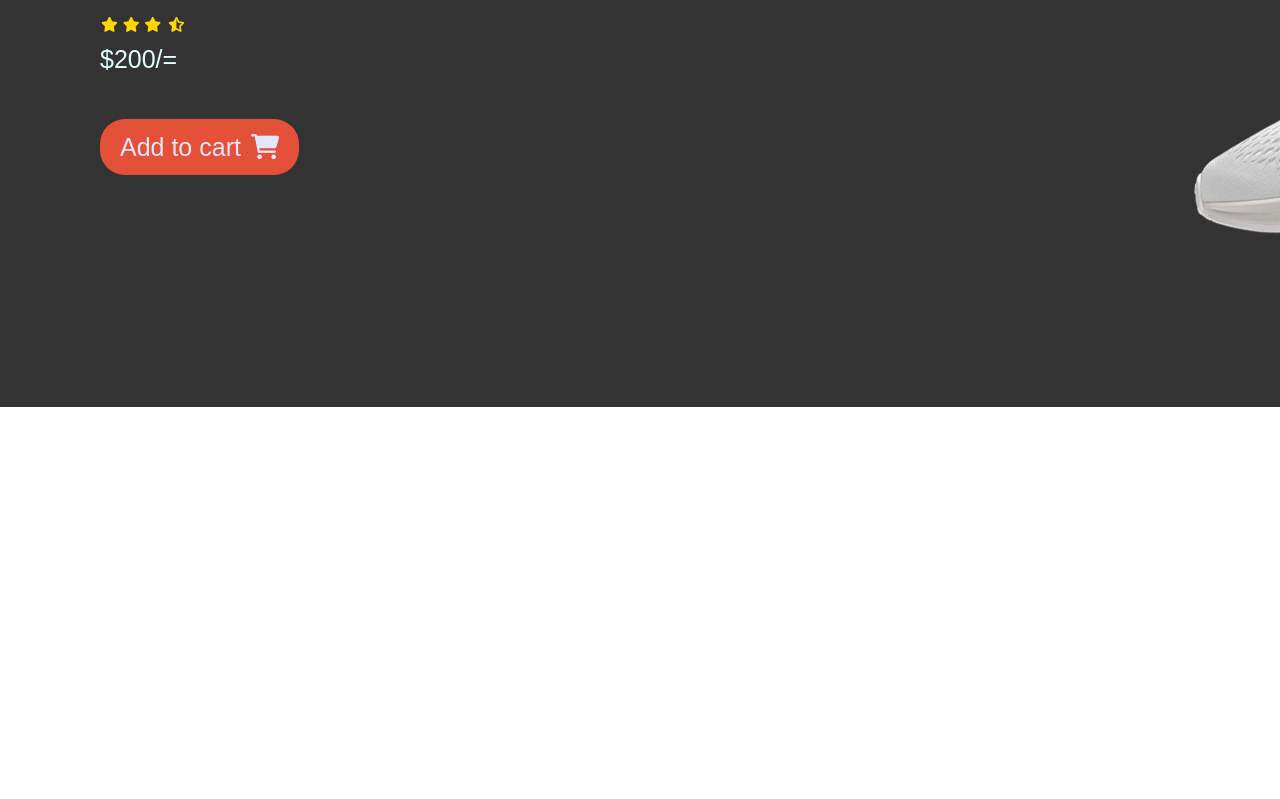
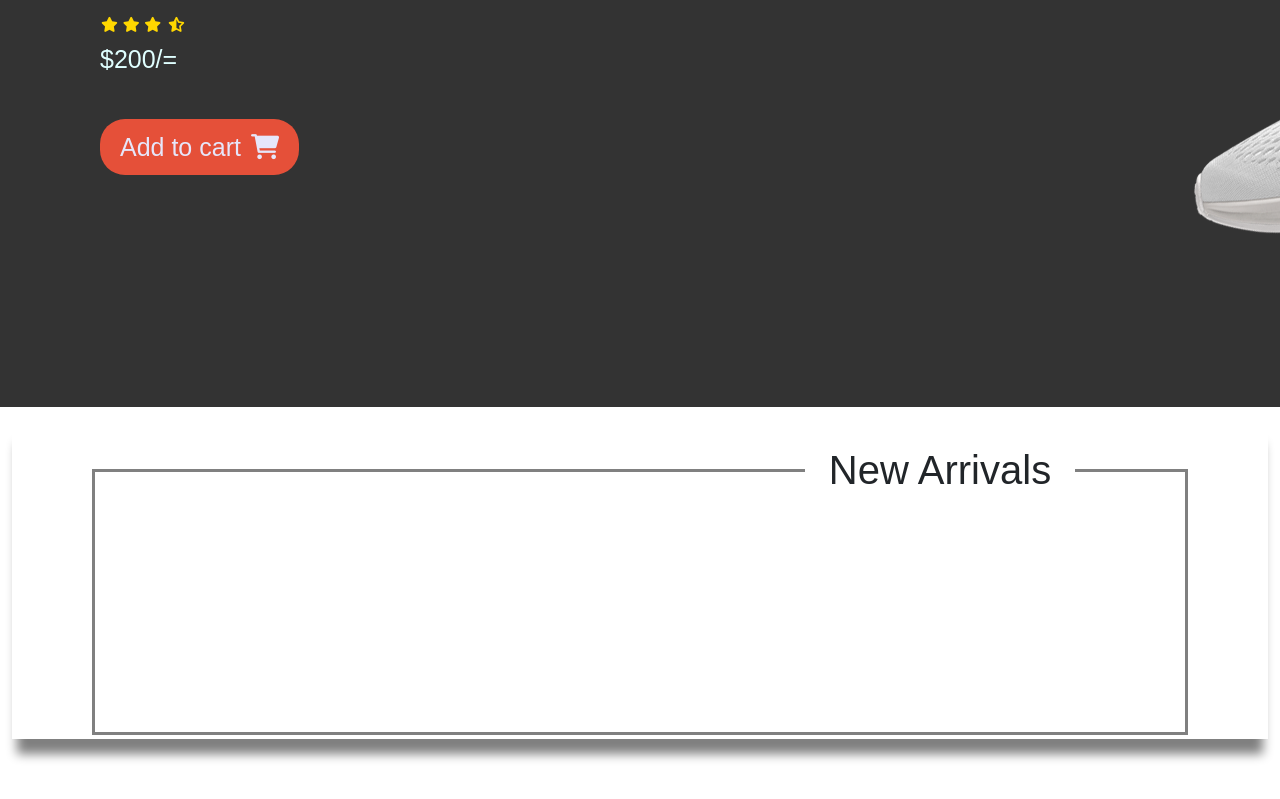
Before and after one commit to himal999/E-Commerce-Web, a plain HTML site: page index.html in a window 1280 px wide. Shown: the part 307-1106 px from the top of the page. Before the commit the page ends 800 px from the top, so only its background shows below. Drawn offline with Linux system fonts and the light colour scheme.

Commit message:
Addeing new arrivals section

```diff
--- a/assets/css/style.css
+++ b/assets/css/style.css
@@ -212,3 +212,43 @@ img{
 #btn-shopping-cart:hover{
     transform: rotate(20deg);
 }
+
+/*end slide and header css*/
+
+/*start new-arrivals css*/
+
+.new-arrivals{
+    height: 40vh;
+    margin: 12px;
+    margin-bottom: 30rem;
+    box-shadow:  0 20px 10px -5px gray;
+
+
+}
+.new-arrivals-box{
+
+    padding-top: 5rem;
+    height: 40vh;
+
+}
+
+#arrivals-header{
+    text-align: center;
+    font-size: 4rem;
+    margin-top:-15.6rem;
+    background-color: #fff;
+    width: 27rem;
+    margin-left: 58rem;
+
+}
+
+.inner-box{
+
+    margin-left: 8rem;
+
+    margin-right: 8rem;
+
+    padding: 13rem;
+
+    border: 3px solid gray;
+}
--- a/index.html
+++ b/index.html
@@ -38,11 +38,13 @@
             </div>
         </section>
     </header>
+    <!--header section end-->
     <main>
+        <!--slider start-->
         <div class="silde">
            <div class="content text-start">
 
-               <h2>Nike Shoes</h2>
+               <h2>Nike's Shoes</h2>
                <p>Lorem ipsum dolor sit amet consectetur adipisicing elit. Quae facere nesciunt sapiente iusto perferendis,<br> recusandae doloremque cupiditate pariatur esse ipsum deserunt magnam<br> expedita minima voluptas labore eum nobis dolorum similique!</p>
                 <div class="starts">
                     <i class="fas fa-star"></i>
@@ -59,6 +61,15 @@
             </div>
 
         </div>
+        <!--slider end-->
+        <!--new arrivals-->
+        <section class=" new-arrivals">
+            <div class="new-arrivals-box">
+                <div class="inner-box">
+                <h2 id="arrivals-header">New Arrivals</h2>
+                </div>
+            </div>
+        </section>
     </main>
     <script src="js/main.js"></script>
 </body>
```
